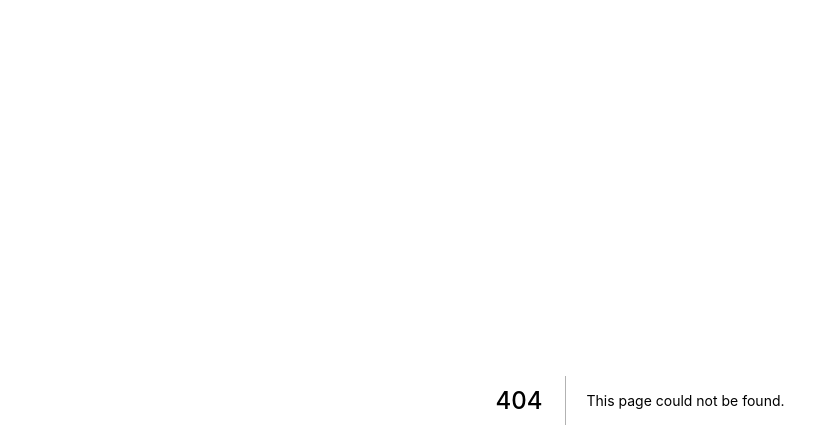
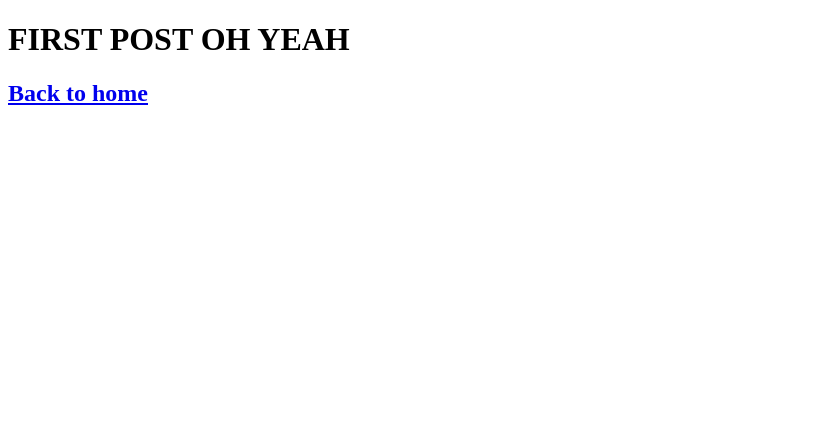
Before and after one commit to tristanjoshuaalba/sandboxwd, a Next.js app in the folder nextjs-blog/: page /posts/first-post in a window 1280 px wide. Before the commit this address had no page. Shown: the top 448 px of the page, without its empty margins (0-839 px from the left). Built offline with nearby package versions, Linux system fonts and the light colour scheme.

Commit message:
Create first post
Amazing feature of Next.JS to take care of page routing and client-side navigation without the need of any routing libraries. Very interesting.

```diff
--- /dev/null
+++ b/nextjs-blog/pages/posts/first-post.js
@@ -0,0 +1,17 @@
+import Link from 'next/link';
+
+const FirstPost = () => {
+    return (
+        <div>
+            <h1>FIRST POST OH YEAH</h1>
+            <h2>
+                <Link href = "/">
+                    <a> Back to home </a>
+                </Link>
+            </h2>
+        </div>
+    )
+}
+
+
+export default FirstPost;
```
